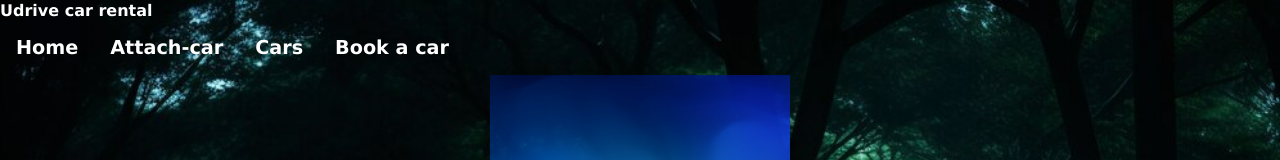
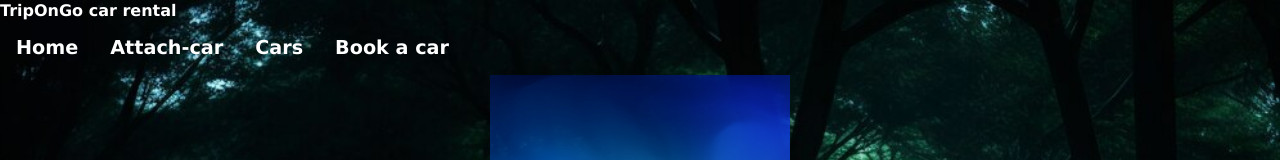
Before and after one commit to gpmakm/Udrive-cars, a Next.js app: page / in a window 1280 px wide. Shown: the top 160 px of the page. Built offline with nearby package versions, Linux system fonts and the light colour scheme.

Commit message:
Update Navbar.jsx

```diff
--- a/app/Navbar.jsx
+++ b/app/Navbar.jsx
@@ -7,7 +7,7 @@ const Navbar = () => {
   return (
 
    <nav>
-    <span id="nav">Udrive car rental</span>
+    <span id="nav">TripOnGo car rental</span>
     <ul>
         <li><Link href={"/"}>Home</Link></li>
         <li> <Link href={"/attach-your-car"}>Attach-car</Link> </li>
```
